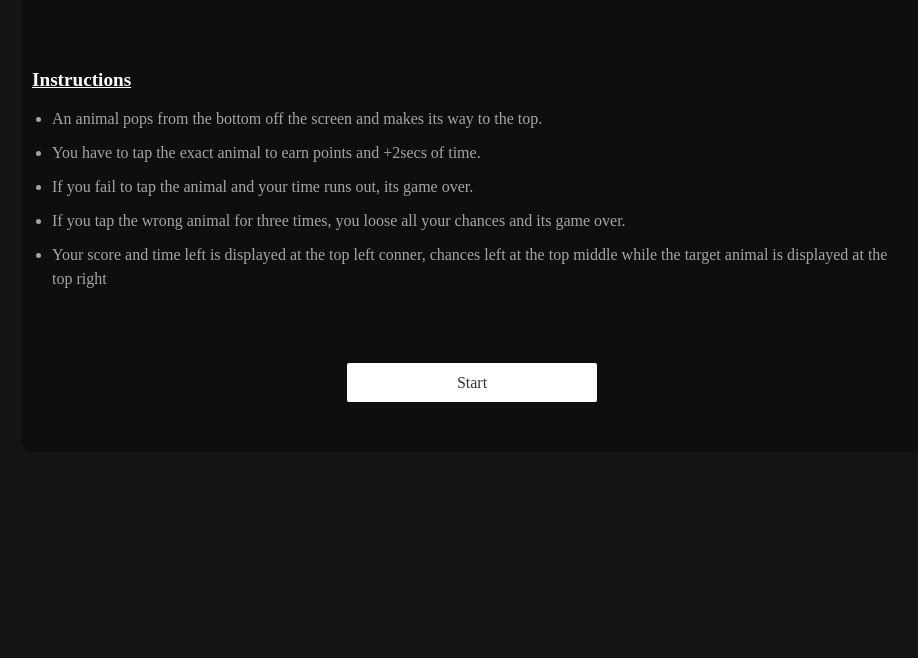
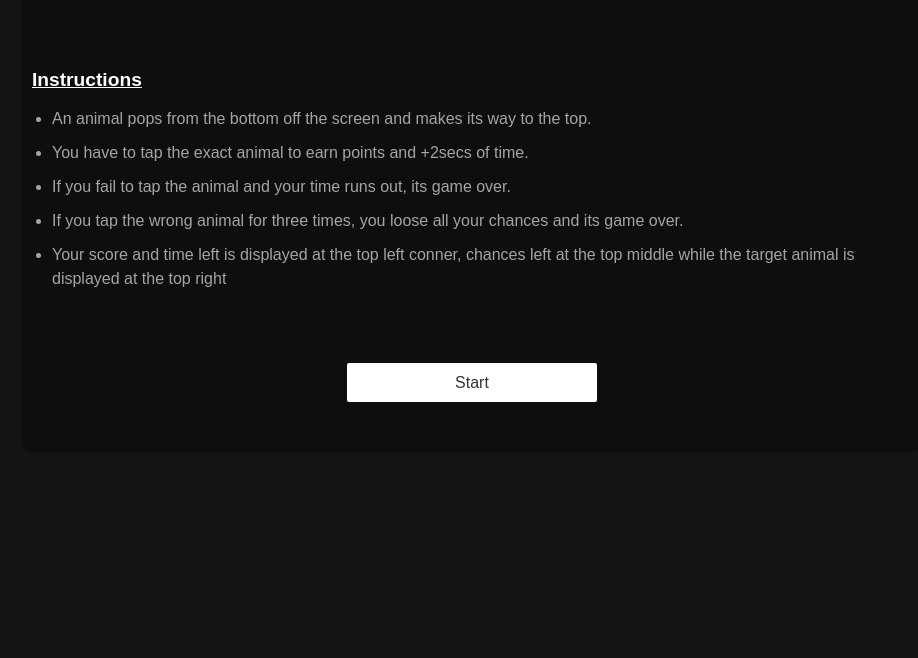
Before and after one commit to Dennis-22/animal-game, a website built with Vite: page index.html in a window 1280 px wide. Shown: the part 182-840 px from the top of the page, without its empty margins (168-1086 px from the left). Built offline with nearby package versions, Linux system fonts and the light colour scheme.

Commit message:
modified

```diff
--- a/styles.css
+++ b/styles.css
@@ -25,6 +25,7 @@
 body{
     background-color: var(--bg);
     color: var(--white);
+    font-family: 'Overpass', sans-serif;
 }
 
 /* general styles */
```
